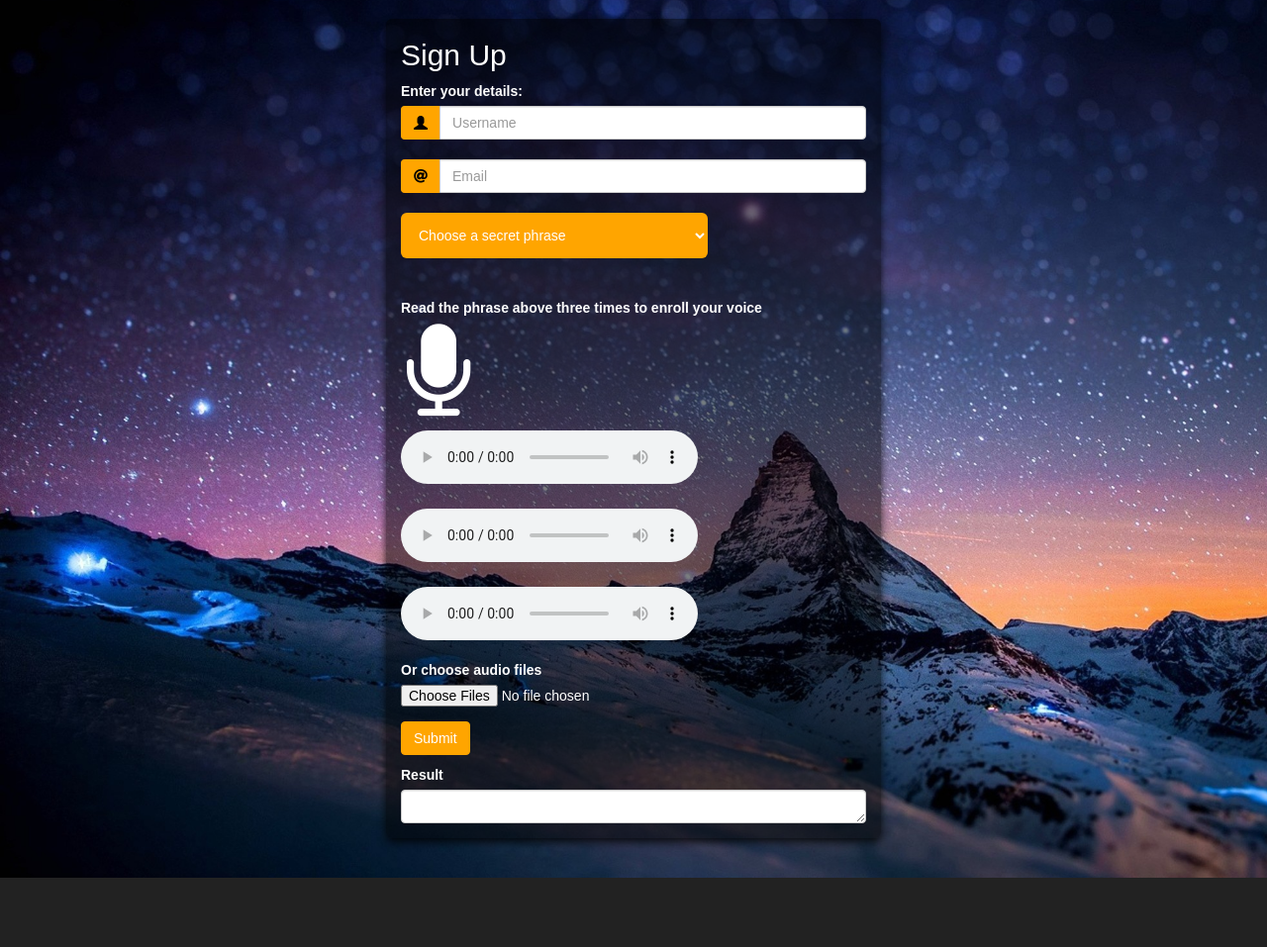
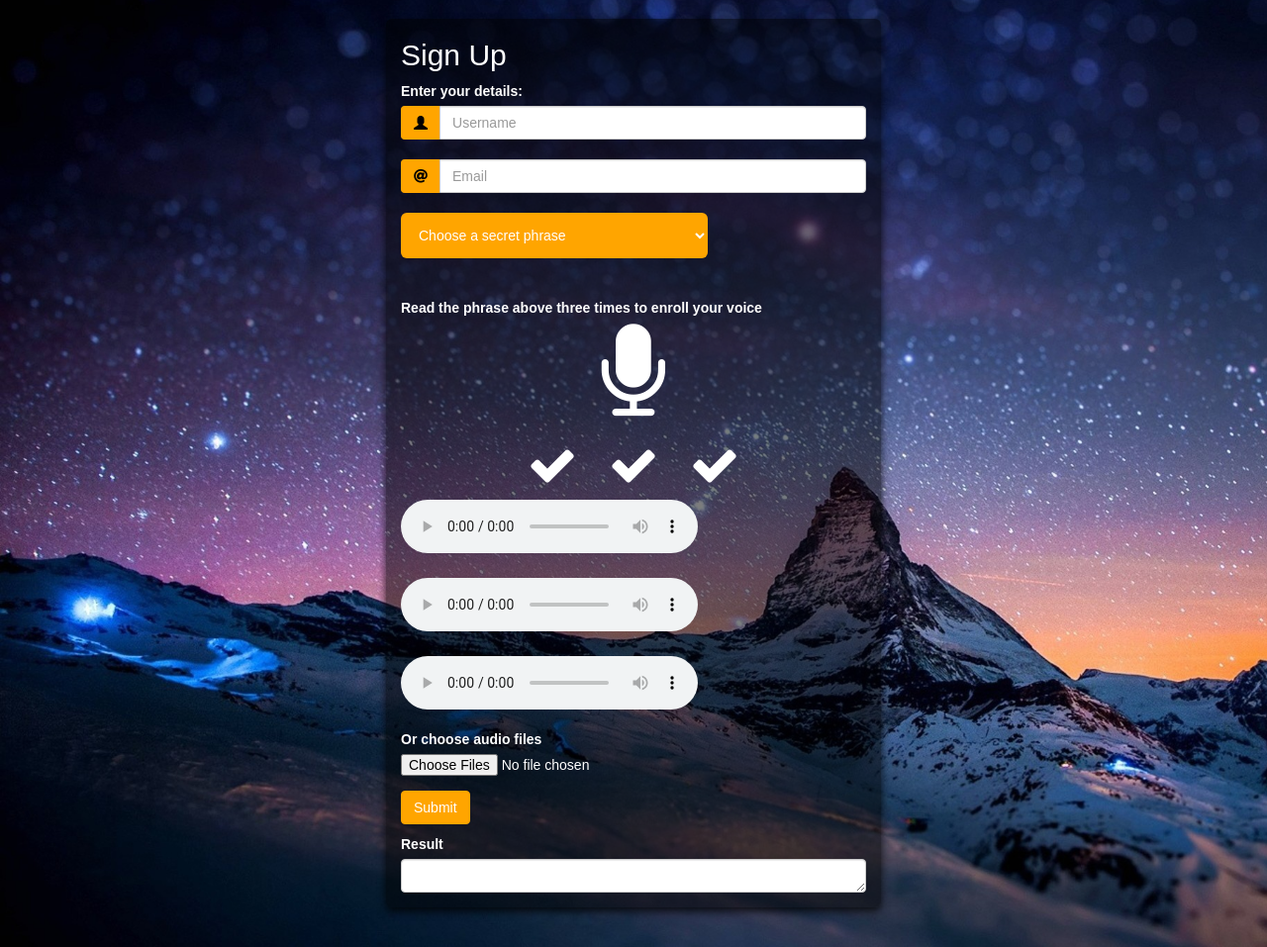
Before and after one commit to alonakorzhnev/VoiceKeyProject, a Django app: page /signUp.html/ in a window 1280 px wide. Shown: the part 51-1008 px from the top of the page at 99% size. Before the commit the page ends 938 px from the top, so only its background shows below. Run offline with Django 3.2, Linux system fonts and the light colour scheme; some libraries are stand-ins or nearby versions; some web fonts are replaced.

Commit message:
Sign Up 3 v icons

```diff
--- a/app/static/app/scriptSignUp.js
+++ b/app/static/app/scriptSignUp.js
@@ -65,9 +65,11 @@
 
     function stopRecording(numRecord){
         document.getElementById('micButton').style.color = '#FFFFFF';
+
     	recorder.stop();
     	clearInterval(interval);
     	if(numRecord == 1){
+    	    document.getElementById('checkCircle1').style.color='orange';
     	    recorder.exportWAV(function(blob){
                 audioStream.getTracks()[0].stop();
                 audioStream = null;
@@ -82,6 +84,7 @@
             recorder.clear();
         }
     	else if(numRecord == 2){
+    	    document.getElementById('checkCircle2').style.color='orange';
     	    recorder.exportWAV(function(blob){
                 audioStream.getTracks()[0].stop();
                 audioStream = null;
@@ -95,7 +98,8 @@
             }, true);
             recorder.clear();
         }
-    	else{
+    	else if(numRecord == 3){
+    	    document.getElementById('checkCircle3').style.color='orange';
     	    recorder.exportWAV(function(blob){
                 audioStream.getTracks()[0].stop();
                 audioStream = null;
@@ -108,6 +112,7 @@
                 $('#player3').append(mt);
             }, true);
             recorder.clear();
+            document.getElementById('recordButton').disabled=true;
         }
     }
 
--- a/app/templates/app/signUp.html
+++ b/app/templates/app/signUp.html
@@ -44,8 +44,15 @@
                 <label for="player">Read the phrase above three times to enroll your voice</label>
 
                 <br>
+                <p align="center">
+                <button class="button" id="recordButton" onclick="toggler()"><i class="fa fa-microphone" aria-hidden="true" id="micButton"></i></button>
+                </p>
 
-                <button class="button" onclick="toggler()"><i class="fa fa-microphone" aria-hidden="true" id="micButton"></i></button>
+                <p align="center">
+               <i class="fa fa-check" style="font-size:50px" id="checkCircle1"></i>&emsp;&emsp;
+                <i class="fa fa-check" style="font-size:50px" id="checkCircle2"></i>&emsp;&emsp;
+                <i class="fa fa-check" style="font-size:50px" id="checkCircle3"></i>
+                </p>
 
                 <div id="player1">
                     <audio controls src=""></audio>
```
